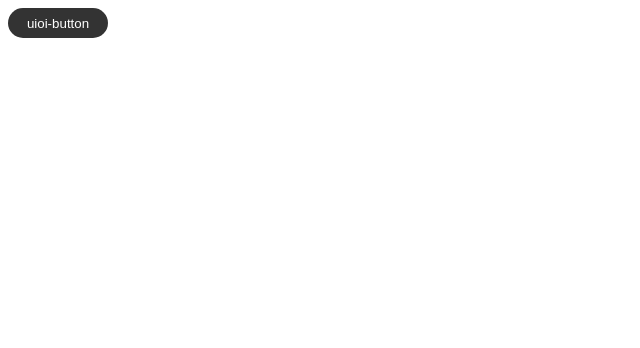
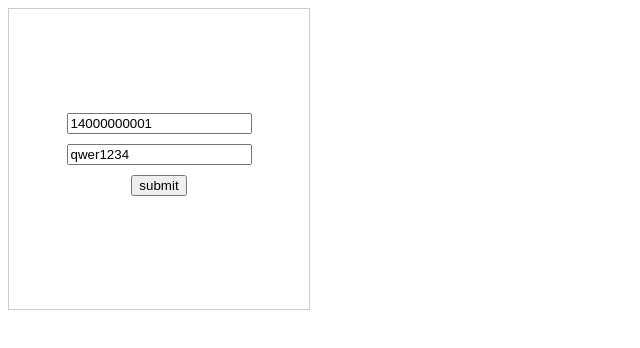
Before and after one commit to Huooo/UIO, a Vue app: page / in a window 1280 px wide. Shown: the top 348 px of the page, without its empty margins (0-640 px from the left). Built offline with nearby package versions, Linux system fonts and the light colour scheme.

Commit message:
[test/npm]: add Login components

```diff
--- a/src/App.vue
+++ b/src/App.vue
@@ -1,16 +1,16 @@
 <template>
   <div id="app">
-    <Button>uioi-button</Button>
+    <Login />
   </div>
 </template>
 
 <script>
-import Button from './components/Button/index.vue'
+import Login from './components/Login/index.vue'
 
 export default {
   name: 'app',
   components: {
-    Button
+    Login
   }
 }
 </script>
--- a/src/components/Button/index.vue
+++ /dev/null
@@ -1,39 +0,0 @@
-<template>
-  <button @click="onClick" id="uioi-button" class="uioi-button">
-    <slot></slot>
-  </button>
-</template>
-
-<script>
-import axios from 'axios'
-
-export default {
-  name: 'uioi-button',
-  methods: {
-    onClick() {
-      console.log('====>  :');
-      const API_URL = 'http://yapi.demo.qunar.com/mock/99330/get/user?id=100';
-      console.log('this :', this);
-      axios.get(API_URL).then((res => {
-        console.log('res.data :', res.data);
-      }))
-    }
-  }
-}
-</script>
-
-<style scoped>
-.uioi-button {
-  border: none;
-  outline: none;
-
-  width: 100px;
-  height: 30px;
-  color: #fff;
-  text-align: center;
-  line-height: 30px;
-  background-color: #333;
-  border-radius: 50px;
-  cursor: pointer;
-}
-</style>
--- /dev/null
+++ b/src/components/Login/index.js
@@ -0,0 +1,7 @@
+import Login from './index.vue'
+
+Login.install = function (Vue) {
+  Vue.component(Login.name, Login)
+}
+
+export default Login
--- /dev/null
+++ b/src/components/Login/index.vue
@@ -0,0 +1,60 @@
+<template>
+  <div class="uioi-login">
+    <div class="form-item">
+      <input v-model="loginId" name="account" type="text" placeholder="账号">
+    </div>
+    <div class="form-item">
+      <input v-model="loginPwd" name="password" type="text" placeholder="密码">
+    </div>
+    <div class="form-item">
+      <button @click="submit">submit</button>
+    </div>
+  </div>
+</template>
+
+<script>
+import axios from 'axios'
+
+export default {
+  name: 'uioi-login',
+  data() {
+    return {
+      merchantId: '201905293103484',
+      loginType: 0,
+      loginId: '14000000001',
+      loginPwd: 'qwer1234'
+    }
+  },
+  methods: {
+    submit() {
+      const { merchantId, loginType, loginId, loginPwd } = this;
+      const API_URL = `/cb-sso-web/login`;
+
+      axios.post(API_URL, {
+        merchantId,
+        loginId,
+        loginType,
+        loginPwd
+      }).then((res => {
+        alert(`${res.data.msg}`);
+      }))
+    }
+  }
+}
+</script>
+
+<style scoped>
+.uioi-login {
+  display: flex;
+  align-items: center;
+  justify-content: center;
+  flex-direction: column;
+  width: 300px;
+  min-height: 300px;
+  border: 1px solid #ccc;
+}
+
+.form-item {
+  margin-bottom: 10px;
+}
+</style>
--- a/src/components/index.js
+++ b/src/components/index.js
@@ -1,7 +1,7 @@
-import Button from './Button/index.js'
+import Login from './Login/index.js'
 
 const components = {
-  Button
+  Login
 }
 
 const install = function (Vue) {
--- /dev/null
+++ b/vue.config.js
@@ -0,0 +1,5 @@
+module.exports = {
+  devServer: {
+    proxy: 'http://192.168.130.27:8080'
+  }
+};
```
Also changed, not shown: src/components/Button/index.js (deleted, +0 -7 lines).
